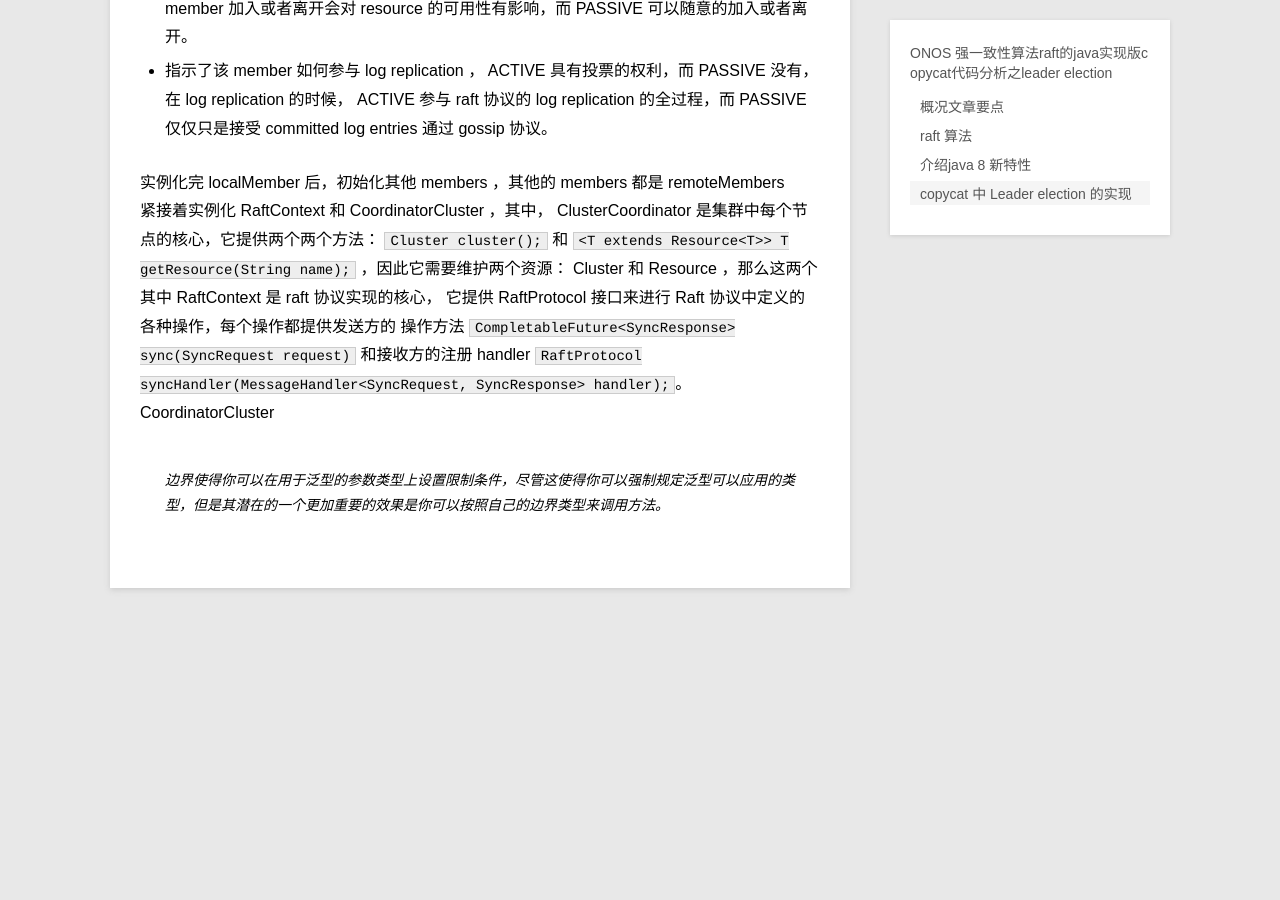
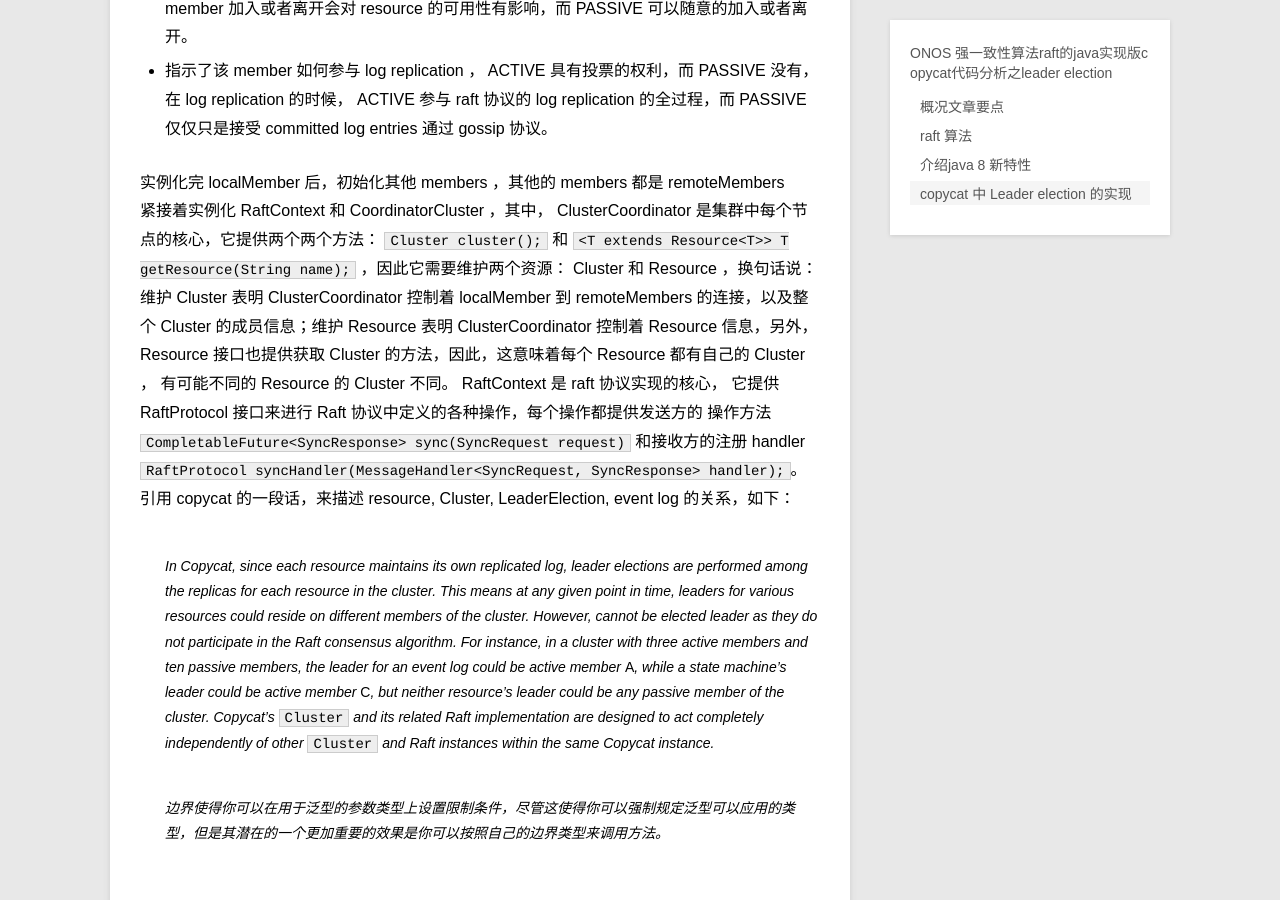
Before and after one commit to KailongLi/kailongli.github.io, a Jekyll site: the page built from _posts/blog/2015-05-01-distribute-features1.md, in a window 1280 px wide and 900 px high, scrolled down 4178 px. Built offline with Jekyll 4.4.1, drawn with Linux system fonts in a browser that asks for light colours; Markdown is read by kramdown in place of the engine named in the settings; before the commit the page ends 4846 px from its top, so only the background shows below that.

Commit message:
新增resource, Cluster, LeaderElection, event log 的关系

```diff
--- a/_posts/blog/2015-05-01-distribute-features1.md
+++ b/_posts/blog/2015-05-01-distribute-features1.md
@@ -139,7 +139,14 @@ copycat 代码中提供了一个关于 Leader election 的例子 (LeaderElecting
 * 指示了该 member 如何参与 log replication ， ACTIVE 具有投票的权利，而 PASSIVE 没有， 在 log replication 的时候， ACTIVE 参与 raft 协议的 log replication 的全过程，而 PASSIVE 仅仅只是接受 committed log entries 通过 gossip 协议。
 
 实例化完 localMember 后，初始化其他 members ，其他的 members 都是 remoteMembers
-紧接着实例化 RaftContext 和 CoordinatorCluster ，其中， ClusterCoordinator 是集群中每个节点的核心，它提供两个两个方法： `Cluster cluster();` 和 `<T extends Resource<T>> T getResource(String name);` ，因此它需要维护两个资源： Cluster 和 Resource ，那么这两个其中 RaftContext 是 raft 协议实现的核心， 它提供 RaftProtocol 接口来进行 Raft 协议中定义的各种操作，每个操作都提供发送方的 操作方法 `CompletableFuture<SyncResponse> sync(SyncRequest request)` 和接收方的注册 handler `RaftProtocol syncHandler(MessageHandler<SyncRequest, SyncResponse> handler);`。 CoordinatorCluster
+紧接着实例化 RaftContext 和 CoordinatorCluster ，其中， ClusterCoordinator 是集群中每个节点的核心，它提供两个两个方法： `Cluster cluster();` 和 `<T extends Resource<T>> T getResource(String name);` ，因此它需要维护两个资源： Cluster 和 Resource ，换句话说： 维护 Cluster 表明 ClusterCoordinator 控制着 localMember 到 remoteMembers 的连接，以及整个 Cluster 的成员信息；维护 Resource 表明 ClusterCoordinator 控制着 Resource 信息，另外， Resource 接口也提供获取 Cluster 的方法，因此，这意味着每个 Resource 都有自己的 Cluster ， 有可能不同的 Resource 的 Cluster 不同。 RaftContext 是 raft 协议实现的核心， 它提供 RaftProtocol 接口来进行 Raft 协议中定义的各种操作，每个操作都提供发送方的 操作方法 `CompletableFuture<SyncResponse> sync(SyncRequest request)` 和接收方的注册 handler `RaftProtocol syncHandler(MessageHandler<SyncRequest, SyncResponse> handler);`。 引用 copycat 的一段话，来描述 resource, Cluster, LeaderElection, event log 的关系，如下：
+
+> In Copycat, since each resource maintains its own replicated log, leader elections are performed among the replicas for each resource in the cluster. This means at any given point in time,
+leaders for various resources could reside on different members of the cluster. However, cannot be elected leader as they do not participate in the Raft consensus algorithm.
+For instance, in a cluster with three active members and ten passive members, the leader for an event log
+could be active member *A*, while a state machine's leader could be active member *C*, but neither resource's leader
+could be any passive member of the cluster. Copycat's `Cluster` and its related Raft implementation are designed to act
+completely independently of other `Cluster` and Raft instances within the same Copycat instance.
 
 > 边界使得你可以在用于泛型的参数类型上设置限制条件，尽管这使得你可以强制规定泛型可以应用的类型，但是其潜在的一个更加重要的效果是你可以按照自己的边界类型来调用方法。
 
```
